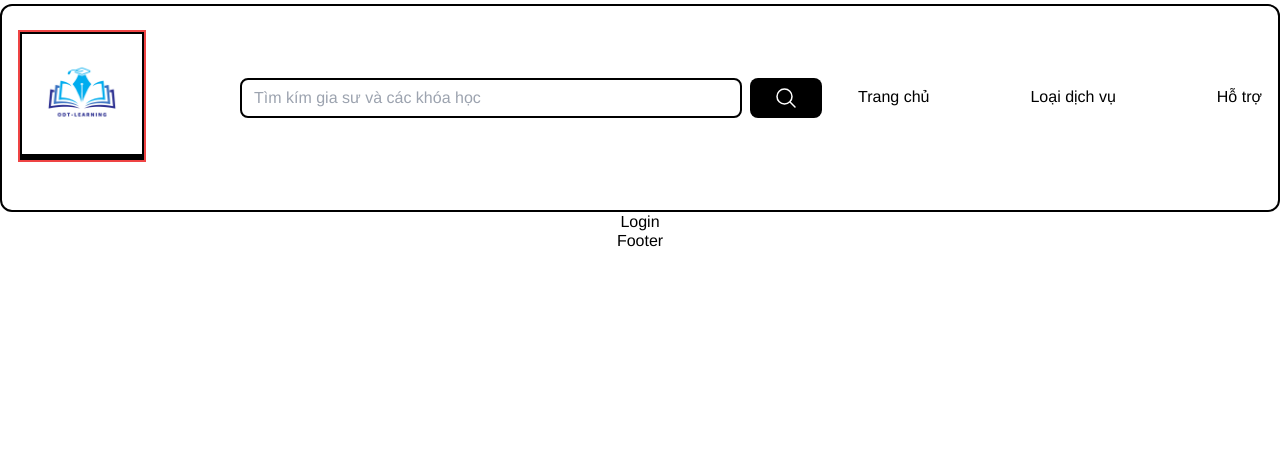
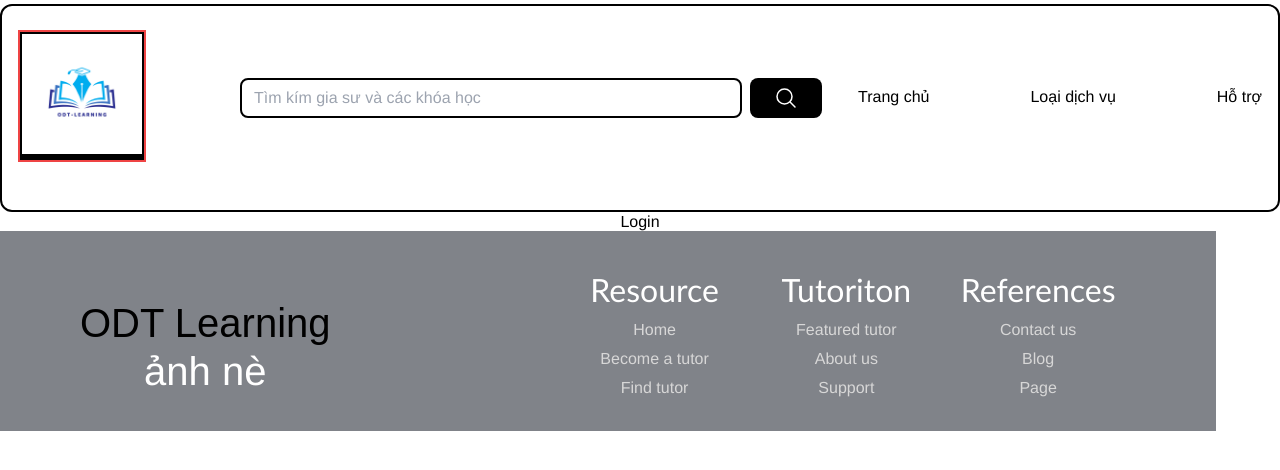
Before and after one commit to lehaodang189203/Summer2024SWP391_SAP1804_Group05_FE, a React (Vite) app in the folder OnDemandTutor/: page /login in a window 1280 px wide. Shown: the top 470 px of the page. Built offline with nearby package versions, Linux system fonts and the light colour scheme.

Commit message:
up footer

```diff
--- a/OnDemandTutor/src/App.css
+++ b/OnDemandTutor/src/App.css
@@ -40,3 +40,57 @@
 .read-the-docs {
   color: #888;
 }
+/* Footer */
+a{
+  color: inherit;
+  text-decoration: inherit;
+}
+ol, ul {
+    list-style: none;
+  }
+.Footer-container{
+  background-color: #808389;
+  padding: 40px 90px 0px 80px;
+  height: 200px;
+  width: 95%;
+  color: white;
+}
+.F-content{
+  display: flex;
+  justify-content: space-between;
+  align-items: center;
+}
+.F-Left {
+  font-size: 40px;
+}
+.F-Left div:first-child{
+    font-size: 40px;
+    color: #000;
+    font-family: fantasy;
+    box-shadow: inset;
+}
+.F-Right{
+  display: grid;
+  grid-template-columns: repeat(3, 1fr);
+  width: 55%;
+}
+.F-R-C{
+  margin-bottom :15px;
+  margin-left: 1rem;
+}
+.F-R-C li{
+  margin-bottom :10px;
+  color: #d7d7d7;
+
+}
+.F-R-C li:first-child{
+  font-size: 2em;
+  font-family: 'Gill Sans', 'Gill Sans MT', Calibri, 'Trebuchet MS', sans-serif;
+  color: white;
+}
+.F-Bot{
+  text-align: center;
+  justify-content: center;
+  font-size: 10px;
+  margin-top: 20px;
+}
--- a/OnDemandTutor/src/components/Footer/Footer.tsx
+++ b/OnDemandTutor/src/components/Footer/Footer.tsx
@@ -1,5 +1,40 @@
 import React from 'react'
+export default function Footer() {
+  return <div>
+    <>
+        <div className='Footer-container'>
+          <div className="F-content">
+            <div className='F-Left'>
+              <div>ODT Learning</div>
+              <div>ảnh nè</div>
+            </div>
+            <div className='F-Right'>
+               <ul className='F-R-C'>
+                <li>Resource</li>
+                <li><a href=''>Home</a></li>
+                <li><a href=''>Become a tutor</a></li>
+                <li><a href=''>Find tutor</a></li>
+               </ul>
+               <ul className='F-R-C'>
+                <li>Tutoriton</li>
+                <li><a href=''>Featured tutor</a></li>
+                <li><a href=''>About us</a></li>
+                <li><a href=''>Support</a></li>
+               </ul>
+               <ul className='F-R-C'>
+                <li>References</li>
+                <li><a href=''>Contact us</a></li>
+                <li><a href=''>Blog</a></li>
+                <li><a href=''>Page</a></li>
+               </ul>
+            </div>
+          </div>
+          <div className='F-Bot'>
+          © 2024 Tutorition All rights reserved.
+          </div>
 
-export default function Footer() {
-  return <div>Footer</div>
+        </div>
+
+    </>
+  </div>
 }
```
